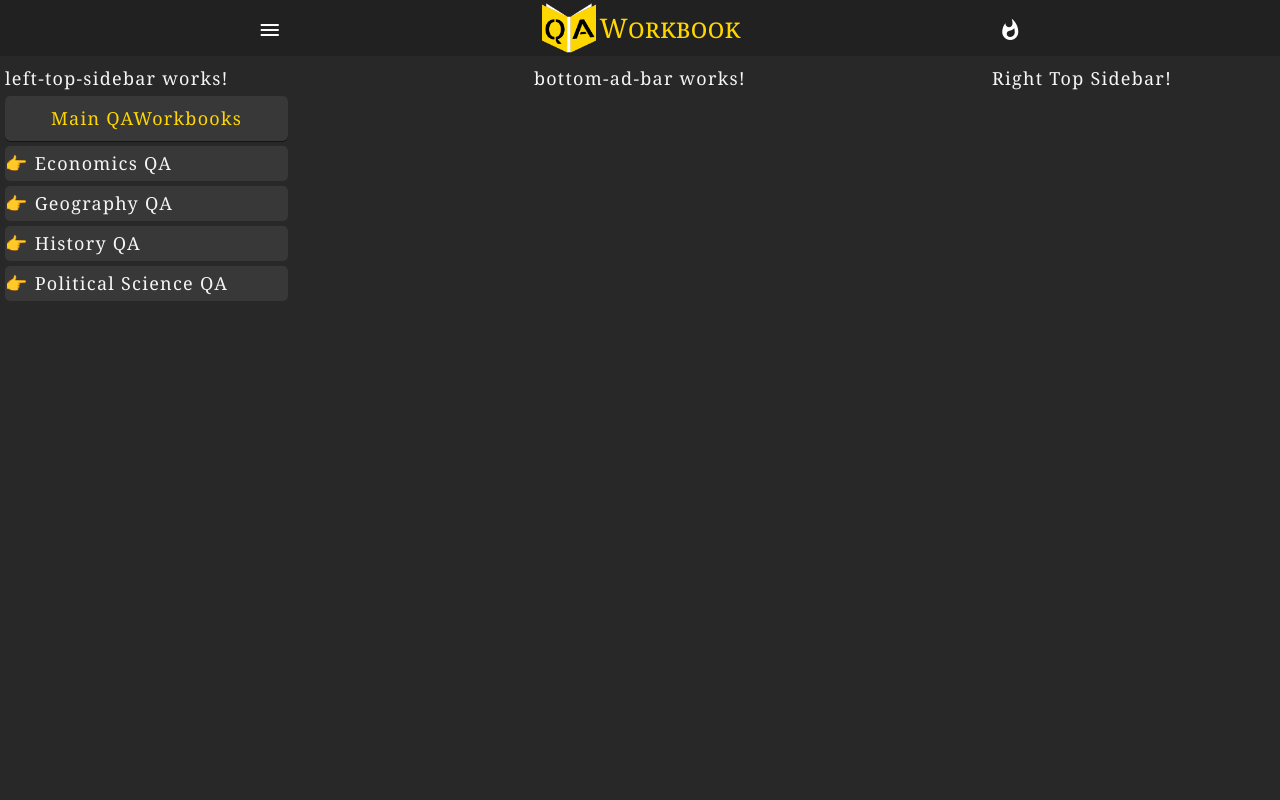
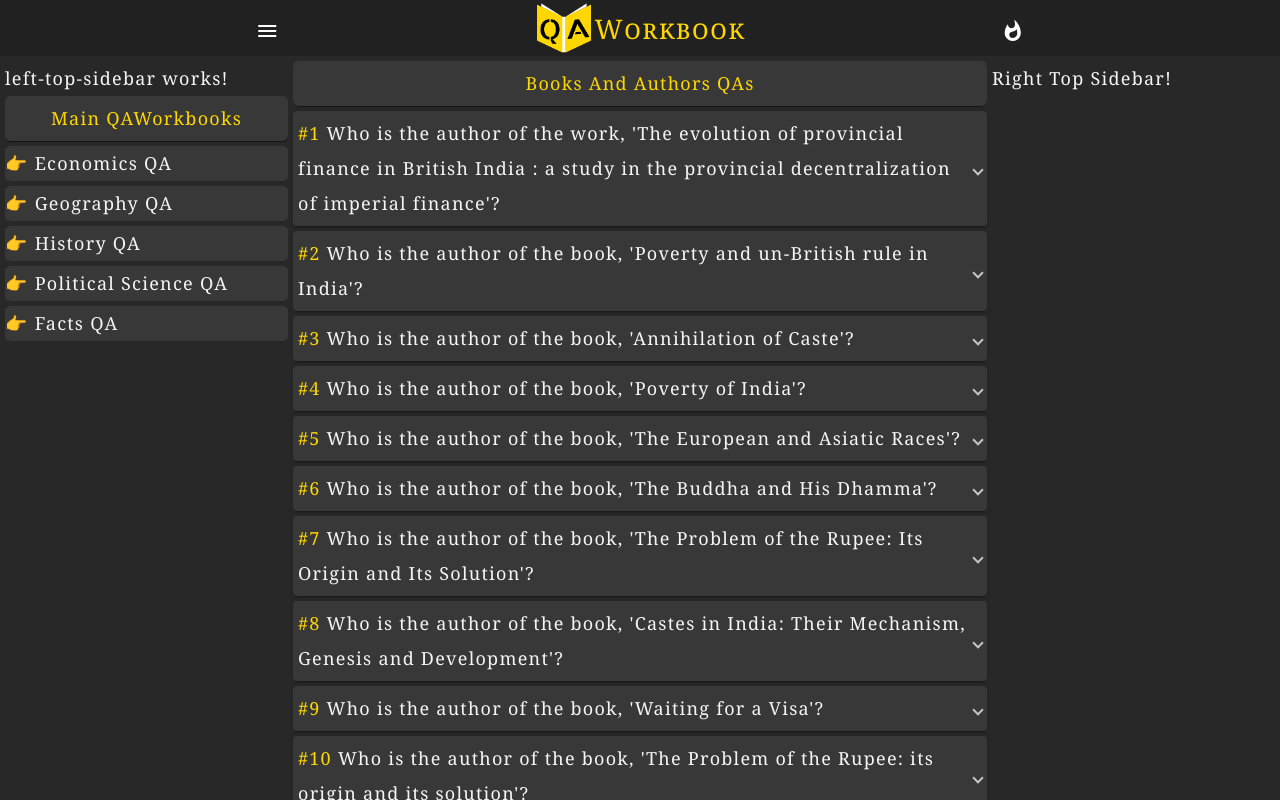
Before and after one commit to JibinJF/QAWorkbook, an Angular app: page /FactsQA/BooksAndAuthorsQA in a window 1280 px wide. Before the commit this address led to /. Built offline with nearby package versions, Linux system fonts and the light colour scheme.

Commit message:
Adding FactsQA
Includes books and authors QA

```diff
--- a/src/app/Home/home.component.ts
+++ b/src/app/Home/home.component.ts
@@ -34,5 +34,10 @@ export class HomeComponent {
       wbName: `Political Science QA`,
       wbRoute: '/PoliticalScienceQA'
     },
+    {
+      wbNumber: this.wbNumber++,
+      wbName: `Facts QA`,
+      wbRoute: '/FactsQA'
+    },
   ];
 }
--- a/src/app/StructuralComponents/left-sidebar/quick-nav/quick-nav.component.ts
+++ b/src/app/StructuralComponents/left-sidebar/quick-nav/quick-nav.component.ts
@@ -35,5 +35,10 @@ export class QuickNavComponent implements OnInit {
       wbName: `Political Science QA`,
       wbRoute: '/PoliticalScienceQA'
     },
+    {
+      wbNumber: this.wbNumber++,
+      wbName: `Facts QA`,
+      wbRoute: '/FactsQA'
+    },
   ];
 }
--- a/src/app/StructuralComponents/main-nav-menu/main-nav-menu.component.html
+++ b/src/app/StructuralComponents/main-nav-menu/main-nav-menu.component.html
@@ -3,6 +3,7 @@
     <button mat-menu-item [matMenuTriggerFor]="geographyQA">Geography QA</button>
     <button mat-menu-item [matMenuTriggerFor]="historyQA">History QA</button>
     <button mat-menu-item [matMenuTriggerFor]="politicalScienceQA">Political Science QA</button>
+    <button mat-menu-item [matMenuTriggerFor]="factsQA">Facts QA</button>
 </mat-menu>
 
 <mat-menu #economicsQA="matMenu">
@@ -118,3 +119,7 @@
 <mat-menu #otherCountriesRulesAndDevelopmentsQA="matMenu">
     <button mat-menu-item routerLink="PoliticalScienceQA/OtherCountriesRulesAndDevelopmentsQA/UnitedStatesOfAmericaQA">United States Of America QA</button>
 </mat-menu>
+
+<mat-menu #factsQA="matMenu">
+    <button mat-menu-item></button>
+</mat-menu>
--- a/src/app/app-routing.module.ts
+++ b/src/app/app-routing.module.ts
@@ -32,6 +32,8 @@ import { NCFEQAComponent } from './general-awareness-qa/political-science-qa/ind
 import { PoliciesAndStrategiesQAComponent } from './general-awareness-qa/political-science-qa/indian-polity-qa/policies-and-strategies-qa/policies-and-strategies-qa.component';
 import { NSFEQAComponent } from './general-awareness-qa/political-science-qa/indian-polity-qa/policies-and-strategies-qa/nsfeqa/nsfeqa.component';
 import { LocationAndSizeQAComponent } from './general-awareness-qa/geography-qa/indian-geography-qa/location-and-size-qa/location-and-size-qa.component';
+import { FactsQAComponent } from './general-awareness-qa/facts-qa/facts-qa.component';
+import { BooksAndAuthorsQAComponent } from './general-awareness-qa/facts-qa/books-and-authors-qa/books-and-authors-qa.component';
 
 const routes: Routes = [
   { path: '', component: HomeComponent },
@@ -66,6 +68,8 @@ const routes: Routes = [
   { path: 'PoliticalScienceQA/InternationalAgreementsAndGroupingsQA', component: InternationalAgreementsAndGroupingsQAComponent },
   { path: 'PoliticalScienceQA/OtherCountriesRulesAndDevelopmentsQA', component: OtherCountriesRulesAndDevelopmentsQAComponent },
   { path: 'PoliticalScienceQA/OtherCountriesRulesAndDevelopmentsQA/UnitedStatesOfAmericaQA', component: UnitedStatesOfAmericaQAComponent },
+  { path: 'FactsQA', component: FactsQAComponent },
+  { path: 'FactsQA/BooksAndAuthorsQA', component: BooksAndAuthorsQAComponent },
   { path: '', redirectTo: '', pathMatch: 'full' },
 ];
 
--- a/src/app/app.module.ts
+++ b/src/app/app.module.ts
@@ -57,6 +57,8 @@ import { PoliciesAndStrategiesQAComponent } from './general-awareness-qa/politic
 import { NSFEQAComponent } from './general-awareness-qa/political-science-qa/indian-polity-qa/policies-and-strategies-qa/nsfeqa/nsfeqa.component';
 import { BottomAdBarComponent } from './StructuralComponents/bottom-ad-bar/bottom-ad-bar.component';
 import { LocationAndSizeQAComponent } from './general-awareness-qa/geography-qa/indian-geography-qa/location-and-size-qa/location-and-size-qa.component';
+import { FactsQAComponent } from './general-awareness-qa/facts-qa/facts-qa.component';
+import { BooksAndAuthorsQAComponent } from './general-awareness-qa/facts-qa/books-and-authors-qa/books-and-authors-qa.component';
 
 
 @NgModule({
@@ -118,7 +120,9 @@ import { LocationAndSizeQAComponent } from './general-awareness-qa/geography-qa/
     PoliciesAndStrategiesQAComponent,
     NSFEQAComponent,
     BottomAdBarComponent,
-    LocationAndSizeQAComponent
+    LocationAndSizeQAComponent,
+    FactsQAComponent,
+    BooksAndAuthorsQAComponent
   ],
   bootstrap: [
     AppComponent
--- /dev/null
+++ b/src/app/general-awareness-qa/facts-qa/books-and-authors-qa/books-and-authors-qa.component.ts
@@ -0,0 +1,106 @@
+import { Component, OnInit } from '@angular/core';
+import { QAModel } from 'src/app/StructuralComponents/qamodel';
+
+@Component({
+  selector: 'app-books-and-authors-qa',
+  template: `<app-display-qa [qas]="booksAndAuthorsQAs" [workbookName]="workbookName"></app-display-qa>`,
+  styles: [
+  ]
+})
+export class BooksAndAuthorsQAComponent implements OnInit {
+
+  qaNumber: number = 1;
+  workbookName: string = `Books And Authors`;
+
+  constructor() { }
+
+  ngOnInit(): void {
+  }
+
+  booksAndAuthorsQAs: QAModel[] = [
+    {
+      qaNumber: this.qaNumber++,
+      question: `Who is the author of the work, 'The evolution of provincial finance
+      in British India : a study in the provincial decentralization of imperial finance'?`,
+      answer: `Dr. B. R. Ambedkar.`,
+    },
+    {
+      qaNumber: this.qaNumber++,
+      question: `Who is the author of the book, 'Poverty and un-British rule in India'?`,
+      answer: `Dadabhai Naoroji.`,
+    },
+    {
+      qaNumber: this.qaNumber++,
+      question: `Who is the author of the book, 'Annihilation of Caste'?`,
+      answer: `Dr. B. R. Ambedkar.`,
+      description: `<ul>
+      <li>1936.</li>
+      </ul>`
+    },
+    {
+      qaNumber: this.qaNumber++,
+      question: `Who is the author of the book, 'Poverty of India'?`,
+      answer: `Dadabhai Naoroji.`,
+      description: `<ul>
+      <li>1876.</li>
+      </ul>`
+    },
+    {
+      qaNumber: this.qaNumber++,
+      question: `Who is the author of the book, 'The European and Asiatic Races'?`,
+      answer: `Dadabhai Naoroji.`,
+      description: `<ul>
+      <li>1866.</li>
+      </ul>`
+    },
+    {
+      qaNumber: this.qaNumber++,
+      question: `Who is the author of the book, 'The Buddha and His Dhamma'?`,
+      answer: `Dr. B. R. Ambedkar.`,
+      description: `<ul>
+      <li>1957.</li>
+      </ul>`
+    },
+    {
+      qaNumber: this.qaNumber++,
+      question: `Who is the author of the book, 'The Problem of the Rupee: Its
+      Origin and Its Solution'?`,
+      answer: `Dr. B. R. Ambedkar.`,
+      description: `<ul>
+      <li>1923.</li>
+      </ul>`
+    },
+    {
+      qaNumber: this.qaNumber++,
+      question: `Who is the author of the book, 'Castes in India: Their Mechanism, Genesis
+      and Development'?`,
+      answer: `Dr. B. R. Ambedkar.`,
+      description: `<ul>
+      <li>1917.</li>
+      </ul>`
+    },
+    {
+      qaNumber: this.qaNumber++,
+      question: `Who is the author of the book, 'Waiting for a Visa'?`,
+      answer: `Dr. B. R. Ambedkar.`,
+    },
+    {
+      qaNumber: this.qaNumber++,
+      question: `Who is the author of the book, 'The Problem of the Rupee: its origin
+      and its solution'?`,
+      answer: `Dr. B. R. Ambedkar.`,
+      description: `<ul>
+      <li>1923.</li>
+      </ul>`
+    },
+    {
+      qaNumber: this.qaNumber++,
+      question: `Who is the author of the book, ''?`,
+      answer: `.`,
+      description: `<ul>
+      <li>.</li>
+      </ul>`
+    },
+  ];
+
+}
--- /dev/null
+++ b/src/app/general-awareness-qa/facts-qa/facts-qa.component.ts
@@ -0,0 +1,27 @@
+import { Component, OnInit } from '@angular/core';
+import { QAWbListModel } from 'src/app/StructuralComponents/qawb-list-model';
+
+@Component({
+  selector: 'app-facts-qa',
+  template: `<app-display-qawb-list [qaWbList]="factsQAWbList" [workbookName]="workbookName"></app-display-qawb-list>`,
+  styles: [
+  ]
+})
+export class FactsQAComponent implements OnInit {
+
+  wbNumber: number = 1;
+  workbookName: string = `Facts`;
+
+  constructor() { }
+
+  ngOnInit(): void {
+  }
+
+  factsQAWbList: QAWbListModel[] = [
+    {
+      wbNumber: this.wbNumber++,
+      wbName: `Books And Authors QA`,
+      wbRoute: '/FactsQA/BooksAndAuthorsQA'
+    },
+  ];
+}
```
